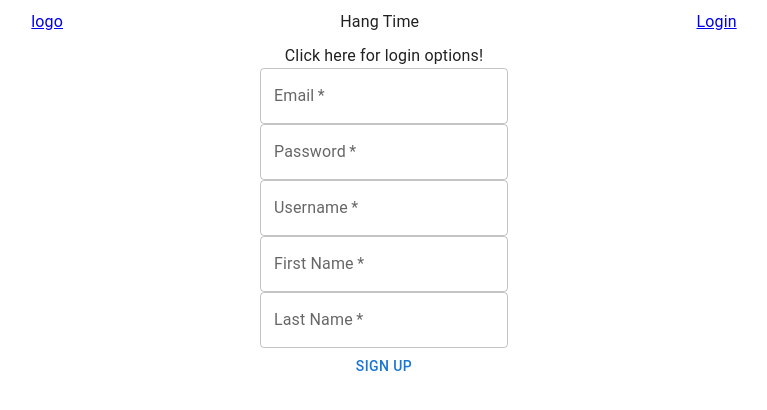
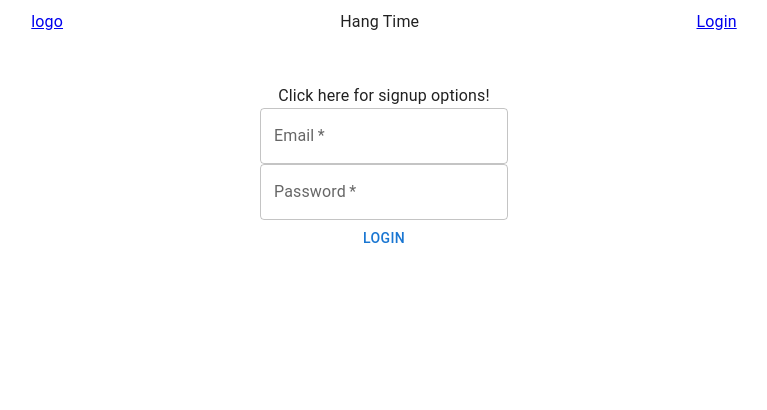
Before and after one commit to dustinhagstrom/hang_time_frontend, a React (Create React App) app: page /login in a window 1280 px wide. Shown: the top 410 px of the page, without its empty margins (256-1023 px from the left). Built offline with nearby package versions, Linux system fonts and the light colour scheme.

Commit message:
added a input cleared after user sign up function.

```diff
--- a/src/App.js
+++ b/src/App.js
@@ -2,7 +2,7 @@ import { Provider as ReduxProvider } from "react-redux";
 import { Route, Routes } from "react-router";
 import "./App.css";
 import Home from "./components/Home";
-import LoginPage from "./components/LoginPage";
+import LoginPage from "./pages/LoginPage";
 import Logout from "./components/Logout";
 import { store } from "./redux";
 
--- a/src/components/LoginPage.js
+++ b/src/pages/LoginPage.js
@@ -5,13 +5,13 @@ import { useDispatch } from "react-redux";
 import { useSelector } from "react-redux";
 import { logInUser, signUpUser } from "../Data";
 import { logInActionCreator } from "../redux/userState";
-import Layout from "./Layout";
-import PopUp from "./PopUp";
+import Layout from "../components/Layout";
+import PopUp from "../components/PopUp";
 
 const Form = (props) => {
   const { setError, setSuccessMessage } = props;
   //var's below set to allow login initially. (no user => then signup instead);
-  const [isARegisteredUser, setIsARegisteredUser] = useState(false);
+  const [isARegisteredUser, setIsARegisteredUser] = useState(true);
   let buttonName = isARegisteredUser ? "Login" : "Sign Up";
 
   const [{ email, password, username, firstName, lastName }, setCredentials] =
@@ -39,17 +39,30 @@ const Form = (props) => {
       .then((response) => {
         console.log(response);
         const { successMessage } = response;
-        toggleIsARegisteredUser();
         setSuccessMessage(successMessage);
+        toggleIsARegisteredUser(); //this toggles Boolean and clears input fields.
       })
       .catch((e) => {
+        //if error then the input fields do not clear.
         console.log("error: ", e);
         setError(e.message);
       });
   };
 
-  const toggleIsARegisteredUser = () =>
+  const toggleIsARegisteredUser = () => {
     setIsARegisteredUser(!isARegisteredUser);
+    removeValueFromTextField();
+  };
+
+  const removeValueFromTextField = () => {
+    setCredentials({
+      email: "",
+      password: "",
+      username: "",
+      firstName: "",
+      lastName: "",
+    });
+  };
 
   return (
     <Box
@@ -232,6 +245,7 @@ function LoginPage() {
           display: "flex",
           justifyContent: "center",
           color: error ? "red" : "green",
+          minHeight: "5vh",
         }}
       >
         {error || successMessage}
```
